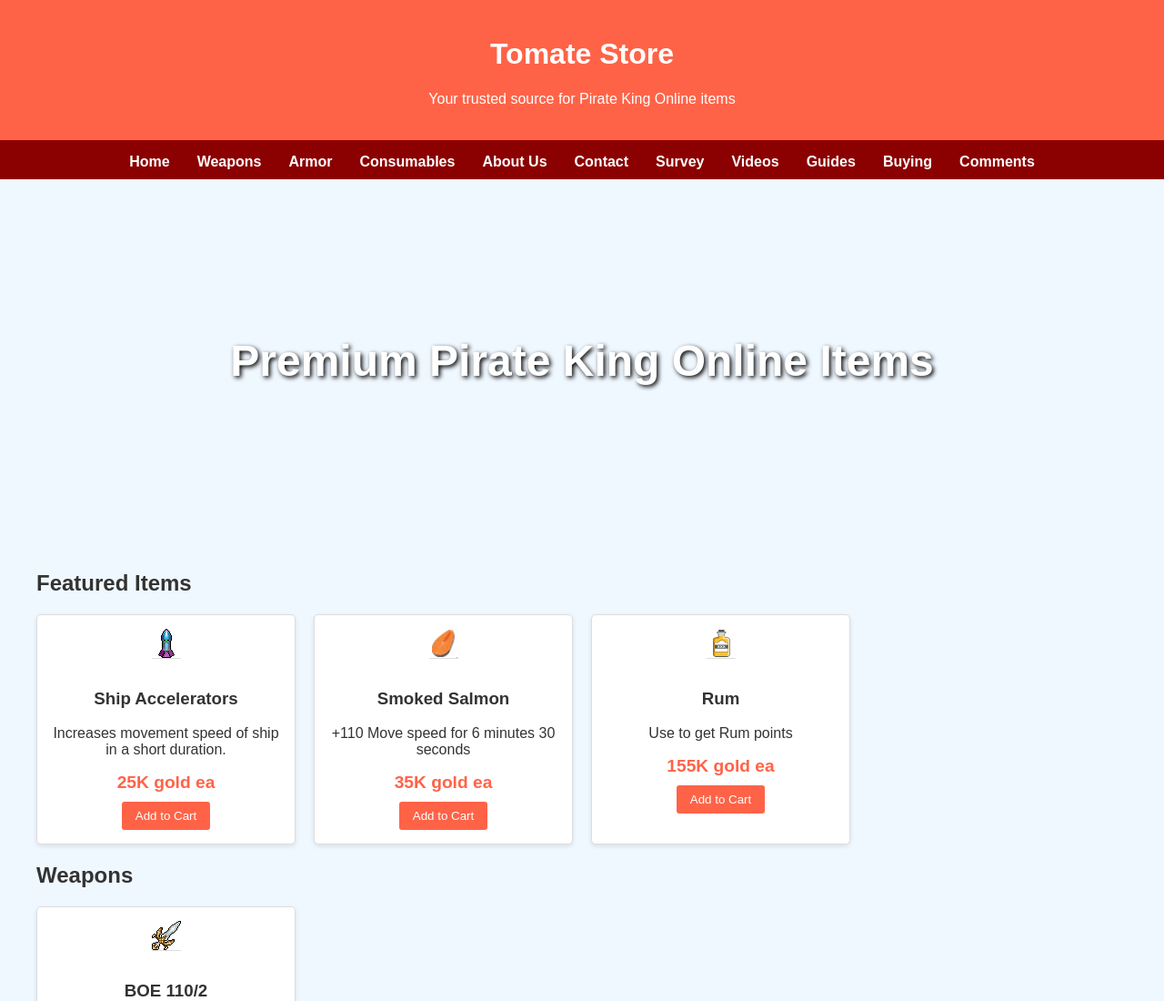
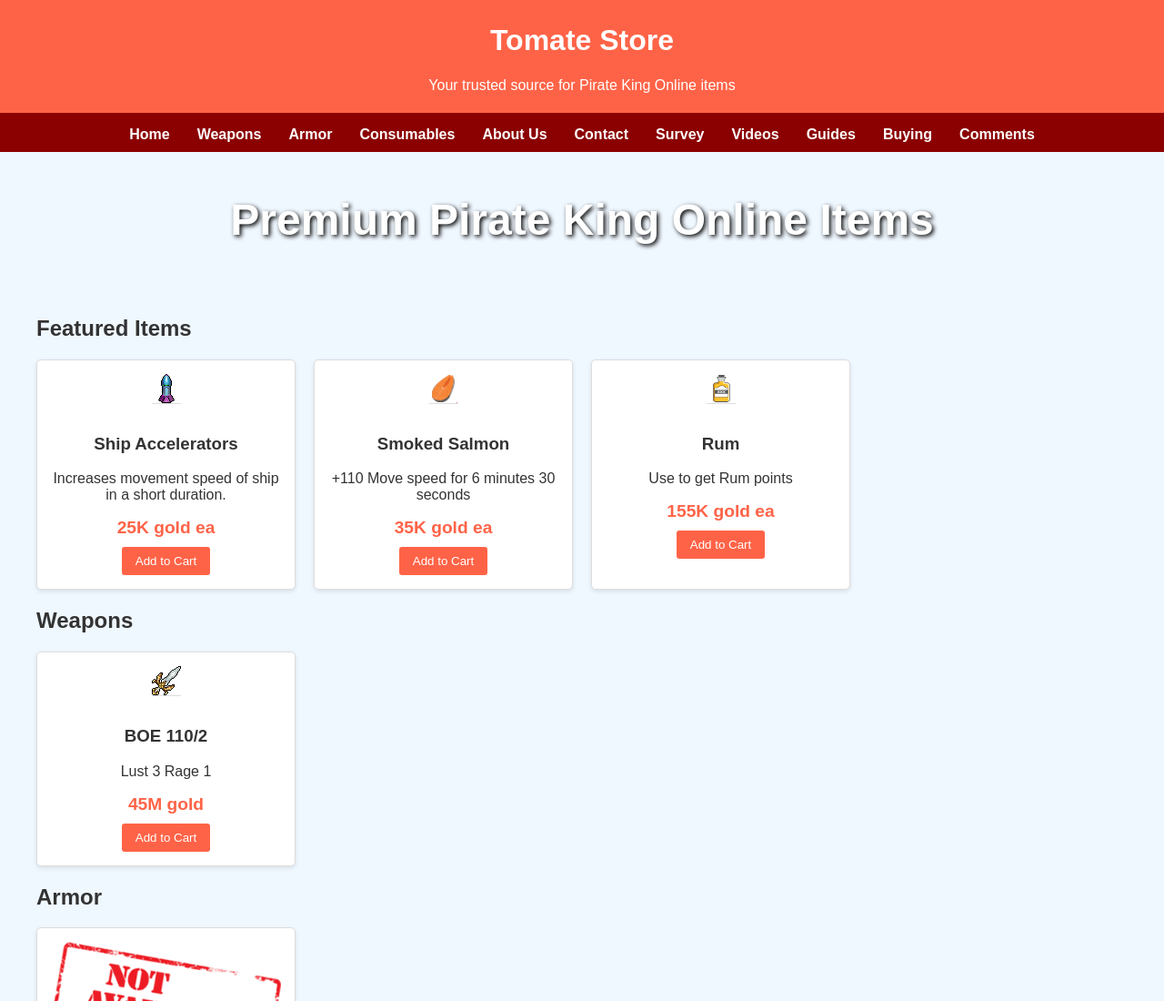
Before and after one commit to TomatemanVK/TomatemanVK.github.io, a plain HTML site: page index.html in a window 1280 px wide. Shown: the top 1100 px of the page at 91% size. Drawn offline with Linux system fonts and the light colour scheme.

Commit message:
Style changes

```diff
--- a/index.html
+++ b/index.html
@@ -16,7 +16,7 @@
         header {
             background-color: #ff6347;
             color: white;
-            padding: 20px;
+            padding: 5px;
             text-align: center;
             border-bottom: 5px solid #8b0000;
         }
@@ -47,7 +47,7 @@
         .hero {
 
             background-size: cover;
-            height: 400px;
+            height: 150px;
             display: flex;
             align-items: center;
             justify-content: center;
```
Also changed, not shown: about.html (+1 -1 lines), buying.html (+1 -1 lines), comments.html (+1 -1 lines), contact.html (+1 -1 lines), guides.html (+1 -1 lines), survey.html (+1 -1 lines), videos.html (+1 -1 lines).
